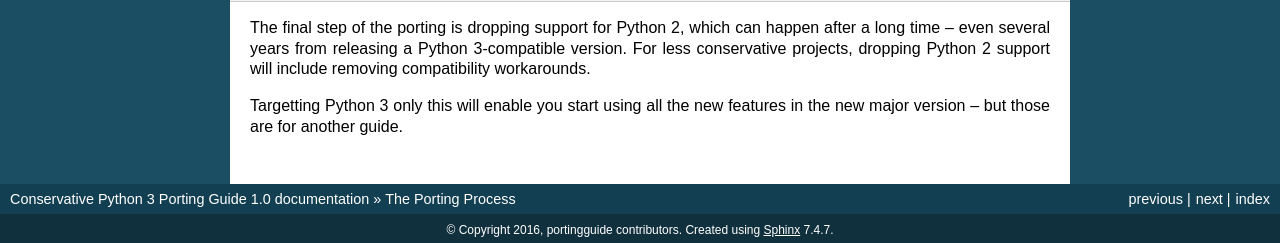
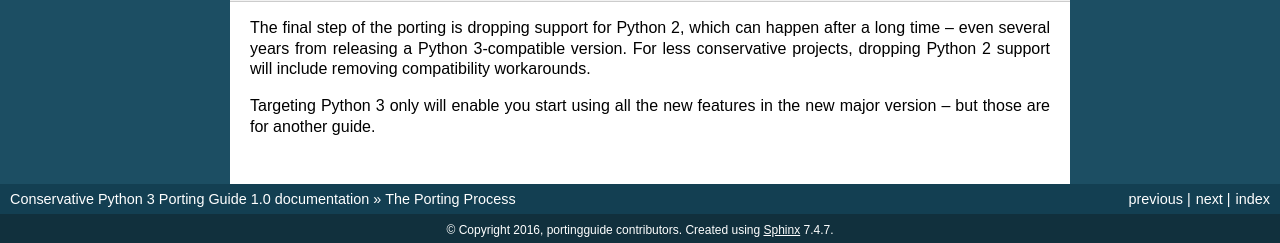
Before and after one commit to fedora-python/portingguide, a Sphinx documentation site: the page built from source/process.rst, in a window 1280 px wide. Shown: the part 2061-2304 px from the top of the page. Built offline with Sphinx 7.4.7, drawn with Linux system fonts in a browser that asks for light colours.

Commit message:
Typos and small fixes

```diff
--- a/source/etc.rst
+++ b/source/etc.rst
@@ -95,7 +95,7 @@ The exact mechanism had two major drawbacks:
 * Bytecode is not compatible across Python versions.
   If the same module was being imported by different versions of Python,
   each would overwrite the ``.pyc`` file with its own flavor of bytecode on
-  import. This would invalidating the cache for all other versions.
+  import. This would invalidate the cache for all other versions.
 * The ``.pyc`` cache could be used even without a corresponding ``.py`` file,
   which allowed some space saving (by distributing only the compiled file).
   However, if one deleted a ``.py`` file but forgot to also remove the ``.pyc``,
--- a/source/process.rst
+++ b/source/process.rst
@@ -150,5 +150,5 @@ Python 3-compatible version.
 For less conservative projects, dropping Python 2 support will include
 removing compatibility workarounds.
 
-Targetting Python 3 only this will enable you start using all the new
+Targeting Python 3 only will enable you start using all the new
 features in the new major version – but those are for another guide.
--- a/source/strings.rst
+++ b/source/strings.rst
@@ -257,7 +257,7 @@ results), while a Python 3 version will involve more thought and code.
 
 You might discover mistakes in how the Python 2 version processes strings.
 In these cases, it might be a good idea to enable new tests for Python 3 only:
-if some bugs in edge casessurvived so far, they can probably live until
+if some bugs in edge cases survived so far, they can probably live until
 Python 2 is retired. Apply your own judgement.
 
 Things to test follow.
```
